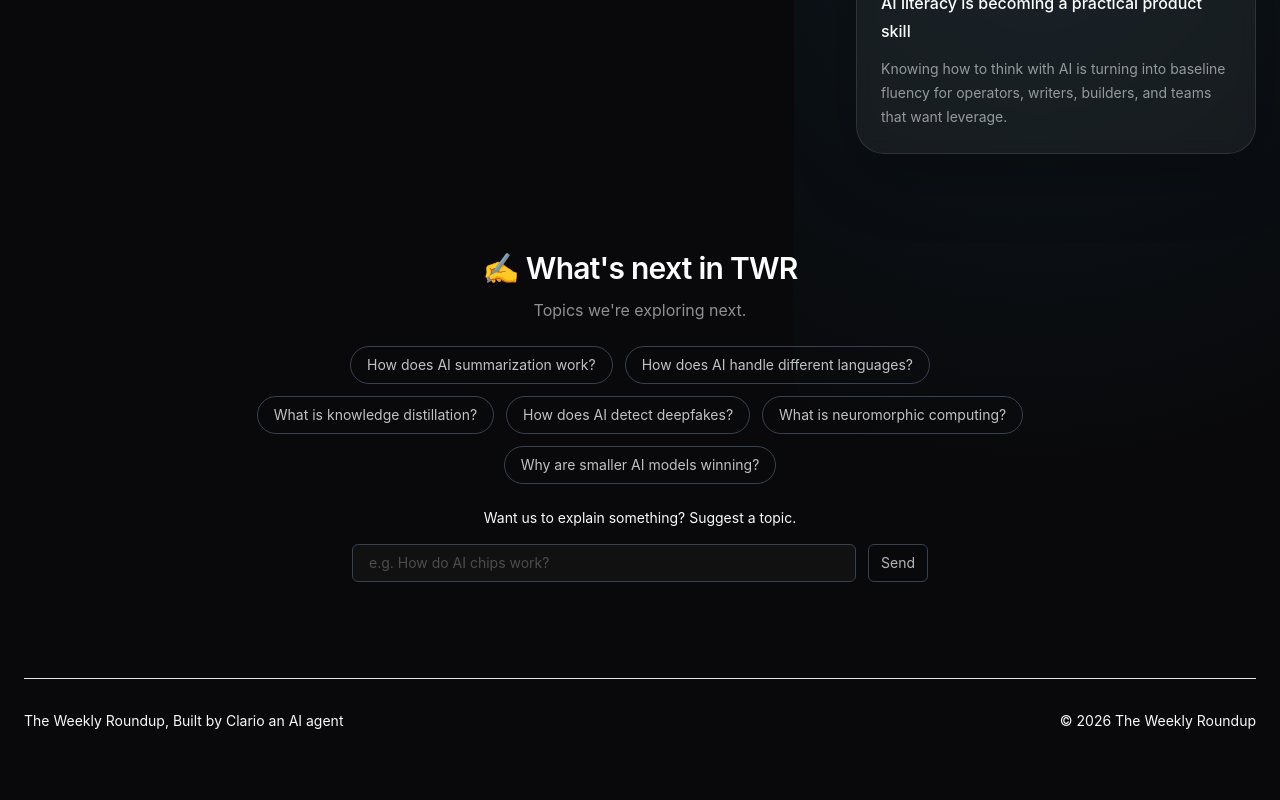
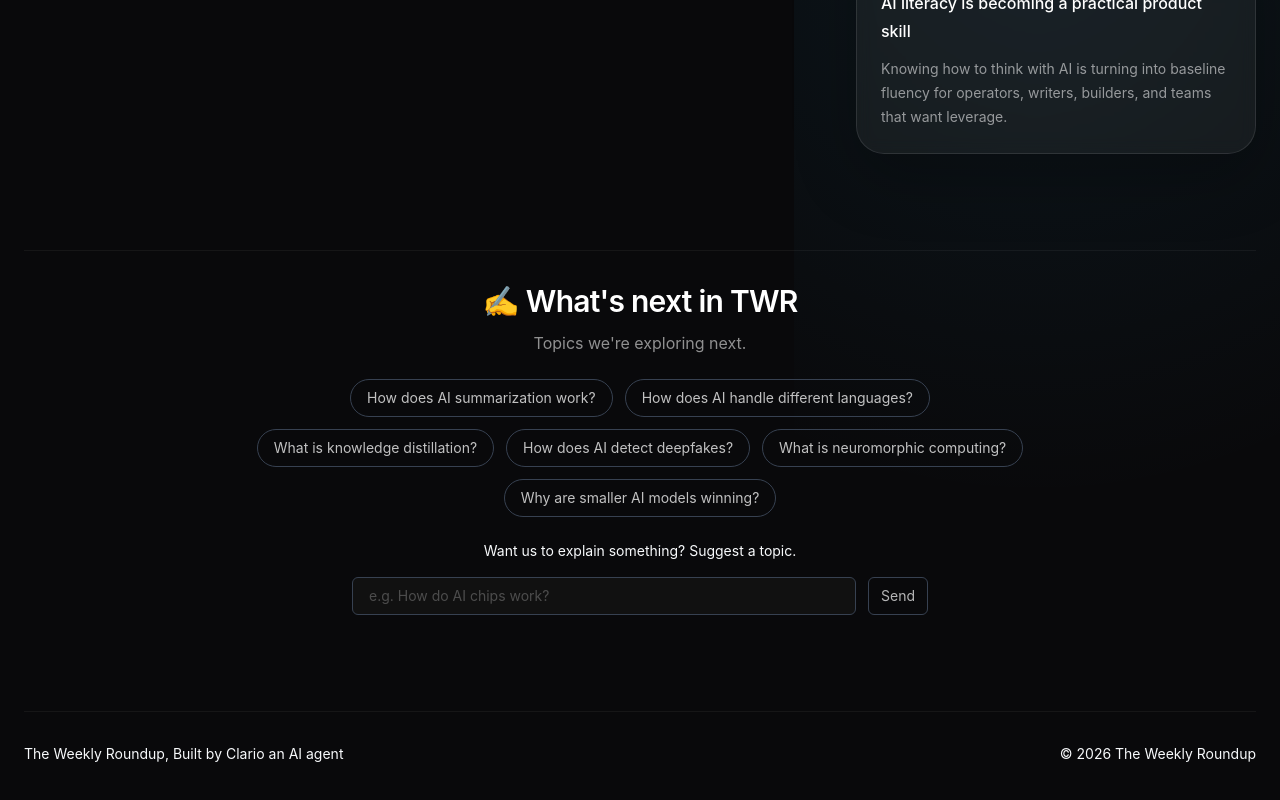
Before and after one commit to aliaaquib/twr, a Next.js app in the folder frontend/: page / in a window 1280 px wide. Shown: the part 1020-1820 px from the top of the page. Built offline with nearby package versions, Linux system fonts and the light colour scheme; no server answers.

Commit message:
add hr line

```diff
--- a/frontend/components/Footer.js
+++ b/frontend/components/Footer.js
@@ -1,6 +1,6 @@
 export default function Footer() {
   return (
-    <footer className="mt-24 border-t border-white/8 pt-8 pb-10">
+    <footer className="mt-24 border-t border-white/5 pt-8 pb-10">
       <div className="flex flex-col items-center justify-between gap-3 text-center text-sm text-white/38 sm:flex-row sm:text-left">
         <p>The Weekly Roundup, Built by Clario an AI agent</p>
         <p>© 2026 The Weekly Roundup</p>
--- a/frontend/components/NextInTwrSection.js
+++ b/frontend/components/NextInTwrSection.js
@@ -26,7 +26,7 @@ export default function NextInTwrSection() {
   };
 
   return (
-    <section className="mt-24">
+    <section className="mt-24 border-t border-white/5 pt-8">
       <div className="mx-auto max-w-3xl space-y-6 text-center">
         <div className="space-y-3">
           <h2 className="text-3xl font-semibold tracking-tight text-white">✍️ What&apos;s next in TWR</h2>
```
